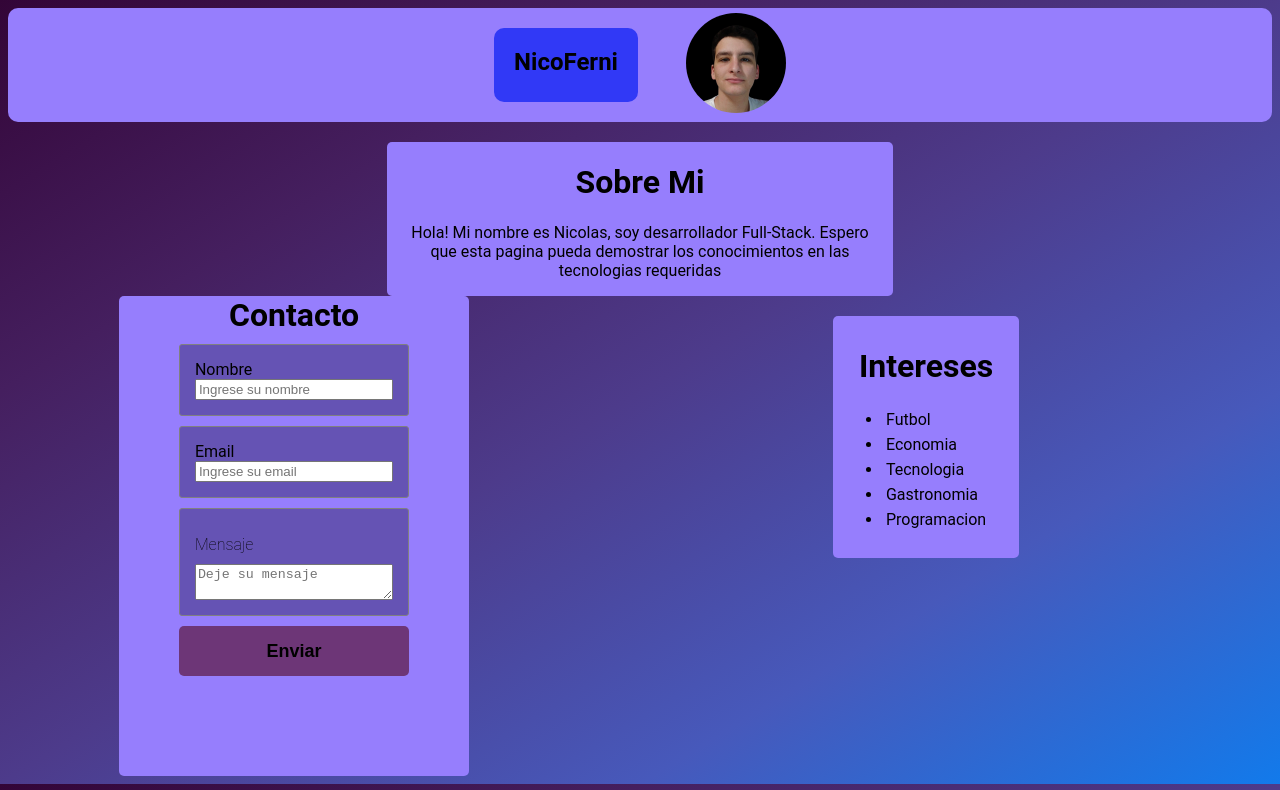
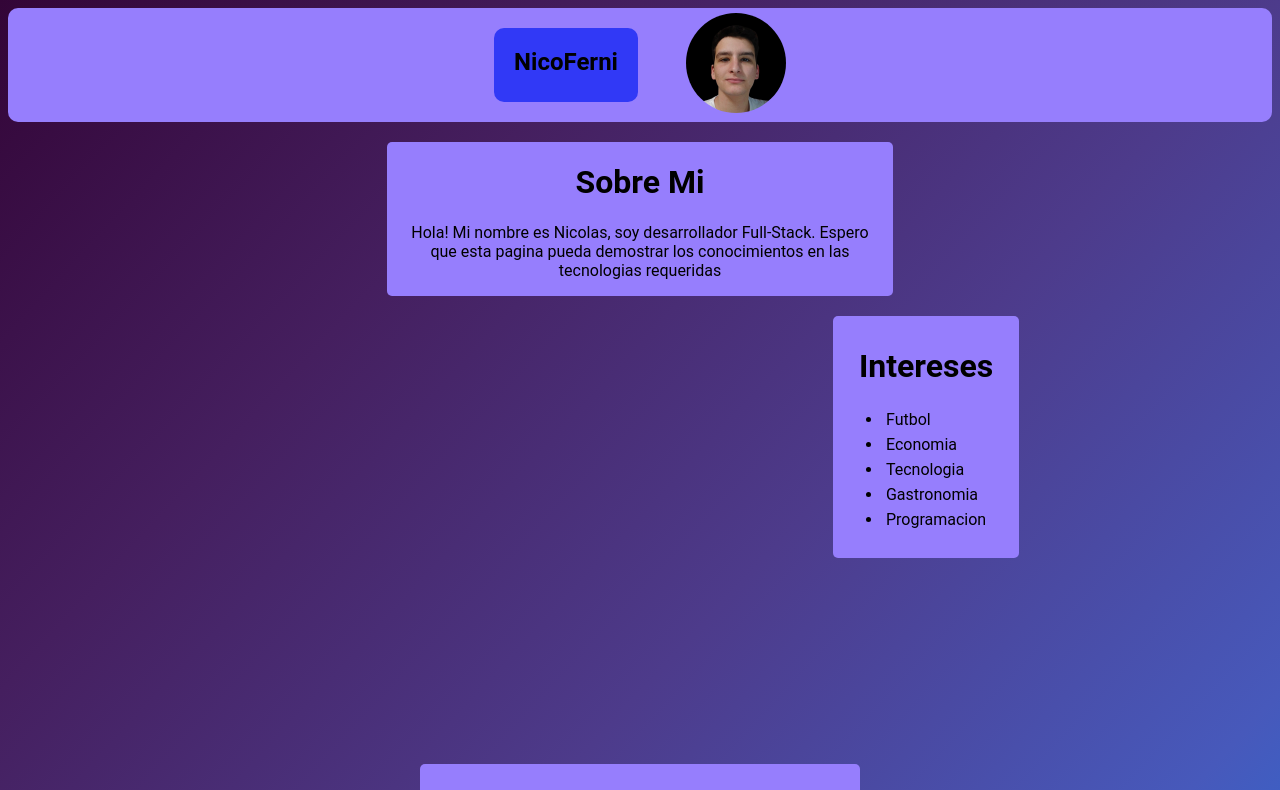
Before and after one commit to NicoFerni/security-and-system-challenge, a Next.js app: page / in a window 1280 px wide. Shown: the top 790 px of the page. Built offline with nearby package versions, Linux system fonts and the light colour scheme.

Commit message:
changing size and styles

```diff
--- a/src/components/form.tsx
+++ b/src/components/form.tsx
@@ -1,4 +1,4 @@
-import { useState, FormEvent,   } from 'react';
+import { useState, FormEvent, } from 'react';
 import styles from '@/styles/Form.module.css';
 import FormInput from './formInput';
 import { inputs, InputType } from '../data/inputs';
@@ -30,7 +30,7 @@ export default function Form() {
         const newErrors: FormErrors = {};
 
         inputs.forEach((input: InputType) => {
-            const value = values[input.name as keyof FormValues]; // Type assertion
+            const value = values[input.name as keyof FormValues];
             if (!value) {
                 newErrors[input.name] = `${input.label} no puede estar vacío`;
             } else if (input.name === 'mail' && !/\S+@\S+\.\S+/.test(values.mail)) {
@@ -78,8 +78,7 @@ export default function Form() {
                                     onChange={onChange}
                                     errorMessage={errors[input.errorMessage]}
                                 />
-                                {errors[input.name] && <span className={styles.error}>{errors[input.name]}</span>}
-                                </div>
+                            </div>
 
                         )}
                     </div>
--- a/src/styles/Form-Input.module.css
+++ b/src/styles/Form-Input.module.css
@@ -1,20 +1,18 @@
-.formInput{
+.formInput {
     display: flex;
     flex-direction: column;
-    padding: 15px;
+    align-items: center;
+
+    padding: 5px;
     margin: 10px 0px;
     border-radius: 3px;
     border: 1px solid gray;
     background-color: #6553b4;
+    width: 100%;
 }
 
-.span{
-    font-size: 15px;
-    padding: 5px;
-    color: red;
-    display: none
+.formInput label {
+    width: 100%;
+    text-align: center;
+    margin-bottom: 5px;
 }
-
-input:invalid[focused = "true"] ~ .span {
-    display: block;
-}
--- a/src/styles/Form.module.css
+++ b/src/styles/Form.module.css
@@ -1,26 +1,30 @@
-.div{
+.div {
     display: flex;
     justify-content: center;
     align-items: center;
+    min-height: 100vh;
     max-height: 500px;
     background-size: contain;
+    width: 100%;
 }
 
-.form{
+.form {
+    display: flex;
     flex-direction: column;
-    padding: 0px 60px;
-    width: 18vw;
-    height: 60vh;
+    padding: 20px;
+    width: 900%;
+    max-width: 400px;
     border-radius: 5px;
     background-color: #967efd;
 }
 
-.h1{
+.h1 {
     text-align: center;
     margin: 0;
+    margin-bottom: 20px;
 }
 
-.button{
+.button {
     width: 100%;
     height: 50px;
     padding: 10px;
@@ -29,35 +33,45 @@
     border-radius: 5px;
     font-weight: bold;
     font-size: 18px;
+    color: white;
+    transition: background-color 0.3s, box-shadow 0.3s;
+    margin-top: 20px;
 }
 
-/* .button:hover{
+.button:hover {
+    background-color: #8a4794;
+    box-shadow: 0px 4px 8px rgba(0, 0, 0, 0.2);
+}
 
-} */
-
-.span{
+.span {
     font-size: x-large;
     color: green;
     font-weight: bold;
+    text-align: center;
+    margin-top: 20px;
 }
 
-.textarea{
-    max-width: 300px;
-    max-height: 150px
+.textarea {
+    width: 100%;
+    max-height: 500px;
+    resize: none;
 }
 
-.divtextarea{
+.divtextarea {
     display: flex;
     flex-direction: column;
-    padding: 15px;
+    align-items: center;
+    padding: 5px;
     margin: 10px 0px;
     border-radius: 3px;
     border: 1px solid gray;
     background-color: #6553b4;
+    width: 100%;
 }
 
-.label{
-    font-weight:100;
-    font-size: medium;
-    margin: 2;
+.label {
+    text-align: center;
+    font-weight: normal;
+    font-size: large;
+    margin-bottom: 5px;
 }
```
Also changed, not shown: src/pages/index.tsx (+4 -4 lines).
